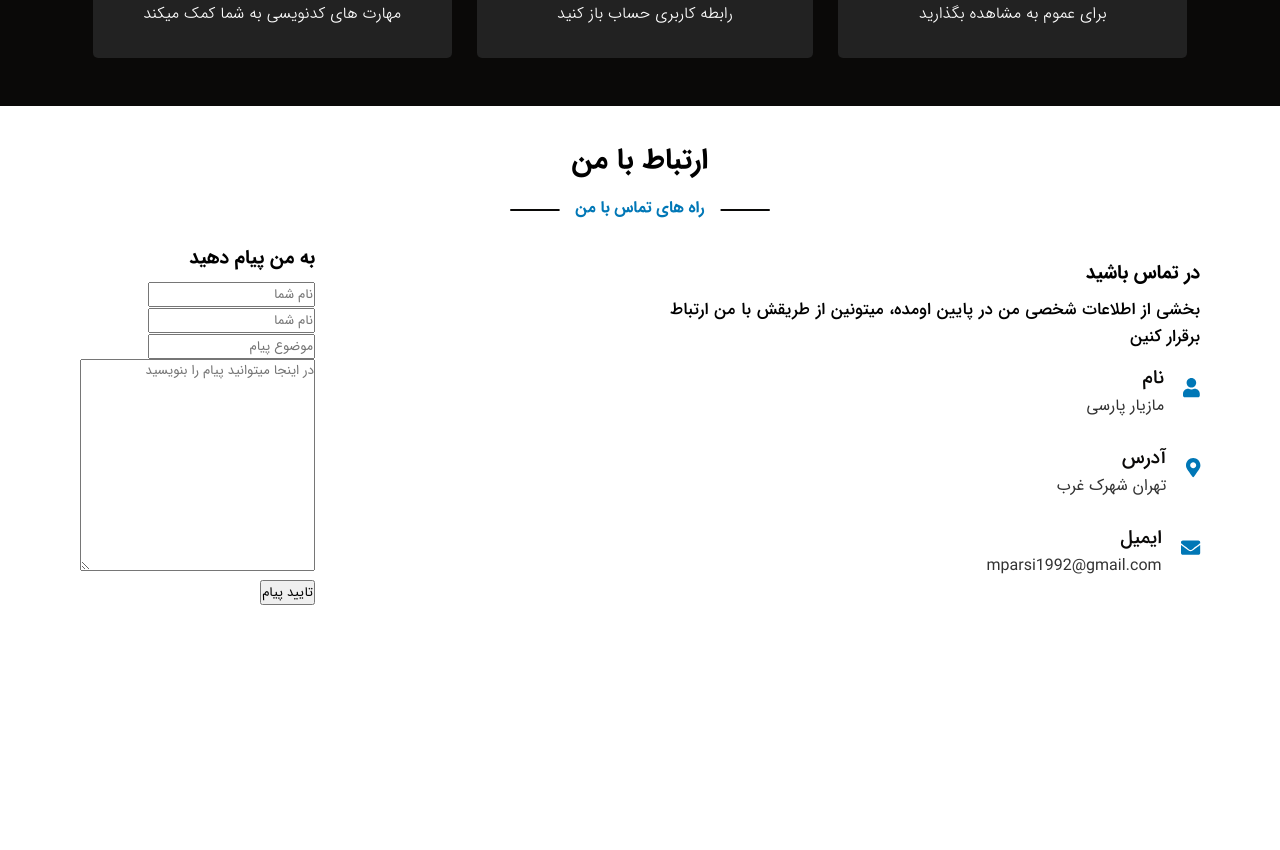
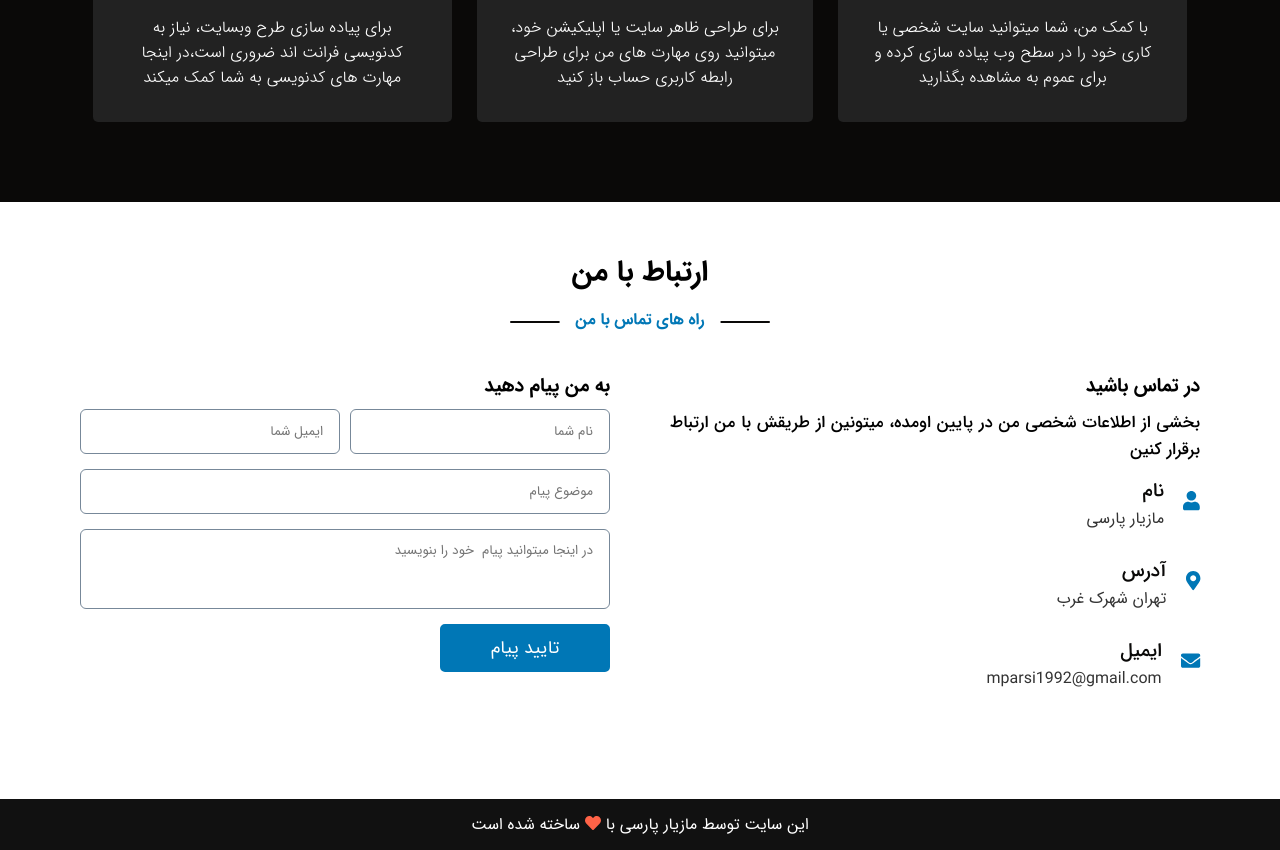
Before and after one commit to MaziyarParsi/portfolio-project, a React (Create React App) app: page / in a window 1280 px wide. Shown: the part 1700-2550 px from the top of the page. Before the commit the page ends 2305 px from the top, so only its background shows below. Built offline with nearby package versions, Linux system fonts and the light colour scheme.

Commit message:
add-footer

```diff
--- a/src/AboutSection/AboutSection.css
+++ b/src/AboutSection/AboutSection.css
@@ -44,6 +44,7 @@
 }
 section.aboutSection {
   padding: 1rem 0;
+  margin: 2rem 0;
 }
 
 .aboutSection .aboutContent {
--- a/src/App/App.js
+++ b/src/App/App.js
@@ -4,6 +4,7 @@ import HeroSection from "../HeroSection/HeroSection"
 import AboutSection from "../AboutSection/AboutSection"
 import MyServices from "../MySecvices/MyServices"
 import ContactMe from "../ContactMe/ContatMe"
+import Footer from "../Footer/Footer"
 import "./App.css"
 
 function App() {
@@ -14,6 +15,7 @@ function App() {
       <AboutSection />
       <MyServices />
       <ContactMe />
+      <Footer />
     </div>
   )
 }
--- a/src/ContactMe/ContactMe.css
+++ b/src/ContactMe/ContactMe.css
@@ -3,7 +3,6 @@
   text-align: center;
   font-size: 1.8rem;
   font-weight: 600;
-  margin: 2rem 0px;
   padding-bottom: 28px;
 }
 .contactMeSection .title::before {
@@ -29,12 +28,16 @@
   color: #0077b6;
   transform: translateX(-50%);
 }
+.contactMeSection {
+  padding: 3rem 0;
+}
 
 .contactMeSection .contactMeContent {
   direction: rtl;
   display: flex;
-  align-items: center;
+  flex-wrap: wrap;
   justify-content: space-between;
+  margin: 3rem 0;
 }
 .contactMeSection .contactMeContent .rightColumn {
   width: calc(50% - 30px);
@@ -71,3 +74,60 @@ p.infoText {
   color: #333;
   font-size: 1rem;
 }
+
+.contactMeSection .contactMeContent .leftColumn {
+  width: calc(50% - 30px);
+}
+
+.contactMeSection .leftColumn form .fields {
+  display: flex;
+}
+.contactMeSection .leftColumn form .field,
+.contactMeSection .leftColumn form .fields .field {
+  height: 45px;
+  width: 100%;
+  margin-bottom: 15px;
+}
+.contactMeSection .leftColumn form .name {
+  margin-left: 5px;
+}
+.contactMeSection .leftColumn form .email {
+  margin-right: 5px;
+}
+.contactMeSection .leftColumn form .field input,
+.contactMeSection .leftColumn .textArea textarea {
+  height: 100%;
+  width: 100%;
+  border-radius: 6px;
+  border: 1px solid lightslategray;
+  outline: none;
+  padding: 0 1rem;
+}
+.contactMeSection .leftColumn form .textArea {
+  height: 80px;
+  width: 100%;
+}
+.contactMeSection .leftColumn form .textArea textarea {
+  padding-top: 10px;
+  resize: none;
+}
+.contactMeSection .leftColumn form .button {
+  height: 48px;
+  width: 170px;
+}
+.contactMeSection .leftColumn form .button button {
+  width: 100%;
+  height: 100%;
+  border: 2px solid #0077b6;
+  background-color: #0077b6;
+  color: #fff;
+  border-radius: 5px;
+  font-size: 18px;
+  transition: all ease-in-out 0.3s;
+}
+.contactMeSection .leftColumn form .button button:hover {
+  transition: all ease-in-out 0.3s;
+  color: #0077b6;
+  background-color: #fff;
+  cursor: pointer;
+}
--- a/src/ContactMe/ContatMe.js
+++ b/src/ContactMe/ContatMe.js
@@ -49,27 +49,28 @@ const ContactMe = () => {
 
           <div className="leftColumn">
             <div className="text"> به من پیام دهید</div>
+
             <form action="#">
-              <div className="field">
-                <div className="nameField">
+              <div className="fields">
+                <div className="name field">
                   <input type="text" placeholder="نام شما" required></input>
                 </div>
-                <div className="nameField">
-                  <input type="text" placeholder="نام شما" required></input>
+                <div className="email field">
+                  <input type="text" placeholder="ایمیل شما" required></input>
+                </div>
               </div>
               <div className="field">
                 <input type="text" placeholder="موضوع پیام " required></input>
               </div>
-                <div className="textAreaField" required>
+              <div className="textArea field" required>
                 <textarea
                   cols="30"
                   rows="10"
-                    placeholder="در اینجا میتوانید پیام را بنویسید "
+                  placeholder="در اینجا میتوانید پیام  خود را بنویسید "
                 ></textarea>
               </div>
-                <div className="fieldButton">
+              <div className="button">
                 <button type="submit"> تایید پیام</button>
-                </div>
               </div>
             </form>
           </div>
--- /dev/null
+++ b/src/Footer/Footer.css
@@ -0,0 +1,10 @@
+.footer {
+  display: flex;
+  justify-content: center;
+  background-color: #111;
+  color: white;
+  padding: 0.8rem 0;
+}
+.footer .icon {
+  color: tomato;
+}
--- /dev/null
+++ b/src/Footer/Footer.js
@@ -0,0 +1,18 @@
+import React from "react"
+import { faHeart } from "@fortawesome/free-solid-svg-icons"
+import "./Footer.css"
+import { FontAwesomeIcon } from "@fortawesome/react-fontawesome"
+
+const Footer = () => {
+  return (
+    <footer>
+      <div className="footer">
+        <span className="text">
+          این سایت توسط مازیار پارسی با <FontAwesomeIcon icon={faHeart} className="icon" /> ساخته
+          شده است
+        </span>
+      </div>
+    </footer>
+  )
+}
+export default Footer
--- a/src/HeroSection/HeroSectionText/HeroSectionText.css
+++ b/src/HeroSection/HeroSectionText/HeroSectionText.css
@@ -12,7 +12,7 @@
   color: #0077b6;
   direction: rtl;
 }
-.textArea {
+.heroTextArea {
   margin-top: 5%;
   text-align: right;
 }
--- a/src/HeroSection/HeroSectionText/HeroSectionText.js
+++ b/src/HeroSection/HeroSectionText/HeroSectionText.js
@@ -4,7 +4,7 @@ import Typical from "react-typical"
 
 const HeroSectionText = () => {
   return (
-    <div className="textArea">
+    <div className="heroTextArea">
       <div className="text1">سلام، به وبسایت شخصی خوش اومدید. اسم من</div>
       <div className="text2">مازیار پارسی</div>
       <div className="text3">
--- a/src/MySecvices/MyServices.css
+++ b/src/MySecvices/MyServices.css
@@ -34,6 +34,7 @@
   display: flex;
   align-items: center;
   justify-content: space-between;
+  margin: 2rem 0;
 }
 section.myServicesSection {
   padding: 3rem 0;
```
Lines whose indentation alone changed are shown as unchanged.
